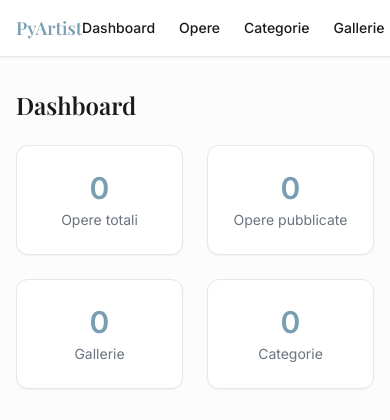
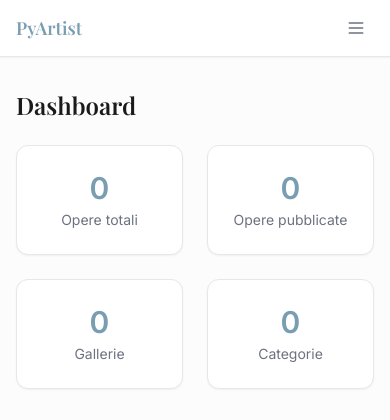
Before and after one commit to tabuto/pyartist, a Flask app: page /home in a window 390 px wide; the page is wider, and only the part inside the window is pictured. Shown: the top 420 px of that part. Run offline with Flask 3, Linux system fonts and the light colour scheme; the visitor is signed in with stand-in values (Sample User, id 1); parts of the project's set-up code (start-up, migrations or seed data) failed here and were passed over; some libraries are stand-ins or nearby versions.

Commit message:
feat: hamburger menu responsive per mobile
Su schermi < sm (640px) il menu desktop è nascosto e compare
un pulsante hamburger (☰/✕) gestito da Alpine.js.
Il menu mobile si espande sotto la navbar con transizione,
si chiude al click su qualsiasi voce.

Co-authored-by: Copilot <223556219+Copilot@users.noreply.github.com>

```diff
--- a/backoffice/templates/base.html
+++ b/backoffice/templates/base.html
@@ -30,11 +30,13 @@
 <body class="h-full flex flex-col min-h-screen">
 
   <!-- Navbar -->
-  <nav class="bg-white border-b border-gray-200 shadow-sm">
+  <nav class="bg-white border-b border-gray-200 shadow-sm" x-data="{ open: false }">
     <div class="max-w-7xl mx-auto px-4 sm:px-6 lg:px-8">
       <div class="flex items-center justify-between h-14">
         <a href="/home" class="font-display text-lg font-semibold text-accent">PyArtist</a>
-        <div class="flex items-center gap-6 text-sm font-medium text-[#1A1A1A]">
+
+        <!-- Desktop menu -->
+        <div class="hidden sm:flex items-center gap-6 text-sm font-medium text-[#1A1A1A]">
           <a href="/home" class="hover:text-accent transition-colors">Dashboard</a>
           <a href="/artworks/" class="hover:text-accent transition-colors">Opere</a>
           <a href="/gallery/categories" class="hover:text-accent transition-colors">Categorie</a>
@@ -42,6 +44,28 @@
           <a href="/sync/" class="hover:text-accent transition-colors">Sync</a>
           <a href="/logout" class="text-red-500 hover:text-red-700 transition-colors">Esci</a>
         </div>
+
+        <!-- Hamburger button (mobile) -->
+        <button @click="open = !open" class="sm:hidden p-2 rounded-md text-gray-500 hover:text-accent hover:bg-gray-100 transition-colors" aria-label="Menu">
+          <svg x-show="!open" class="w-5 h-5" fill="none" stroke="currentColor" stroke-width="2" viewBox="0 0 24 24">
+            <path stroke-linecap="round" stroke-linejoin="round" d="M4 6h16M4 12h16M4 18h16"/>
+          </svg>
+          <svg x-show="open" class="w-5 h-5" fill="none" stroke="currentColor" stroke-width="2" viewBox="0 0 24 24">
+            <path stroke-linecap="round" stroke-linejoin="round" d="M6 18L18 6M6 6l12 12"/>
+          </svg>
+        </button>
+      </div>
+    </div>
+
+    <!-- Mobile menu -->
+    <div x-show="open" x-transition class="sm:hidden border-t border-gray-100 bg-white">
+      <div class="flex flex-col px-4 py-3 gap-1 text-sm font-medium text-[#1A1A1A]">
+        <a href="/home" @click="open=false" class="py-2 px-3 rounded-md hover:bg-gray-50 hover:text-accent transition-colors">Dashboard</a>
+        <a href="/artworks/" @click="open=false" class="py-2 px-3 rounded-md hover:bg-gray-50 hover:text-accent transition-colors">Opere</a>
+        <a href="/gallery/categories" @click="open=false" class="py-2 px-3 rounded-md hover:bg-gray-50 hover:text-accent transition-colors">Categorie</a>
+        <a href="/gallery/" @click="open=false" class="py-2 px-3 rounded-md hover:bg-gray-50 hover:text-accent transition-colors">Gallerie</a>
+        <a href="/sync/" @click="open=false" class="py-2 px-3 rounded-md hover:bg-gray-50 hover:text-accent transition-colors">Sync</a>
+        <a href="/logout" class="py-2 px-3 rounded-md text-red-500 hover:bg-red-50 hover:text-red-700 transition-colors">Esci</a>
       </div>
     </div>
   </nav>
```
